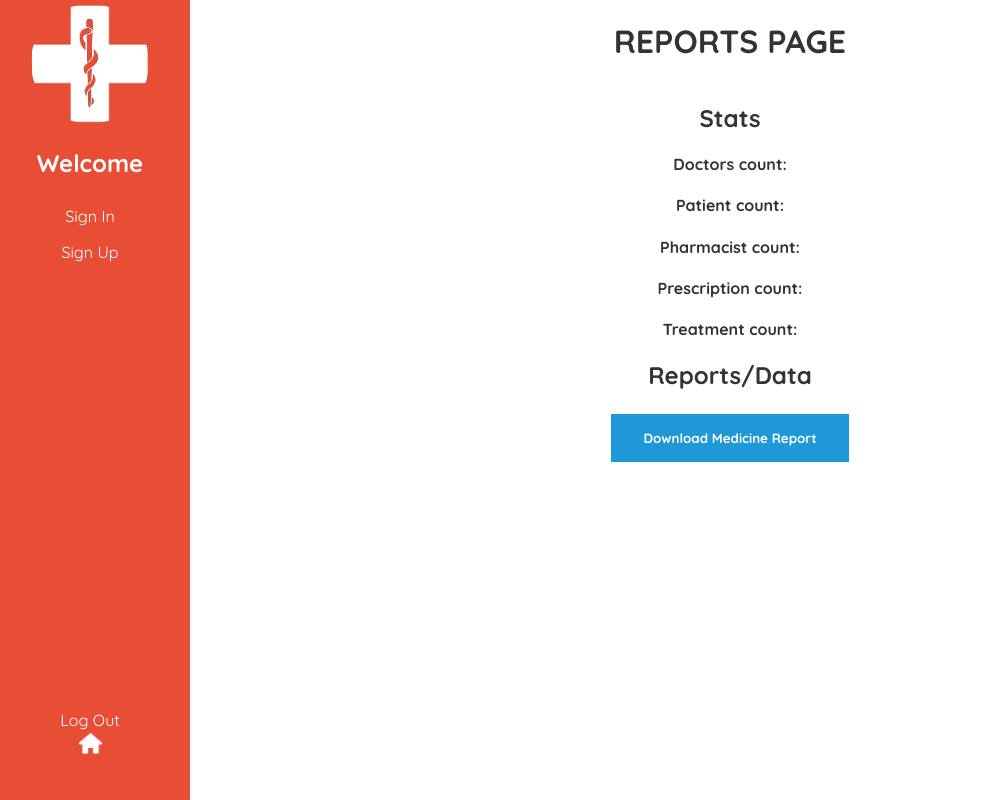
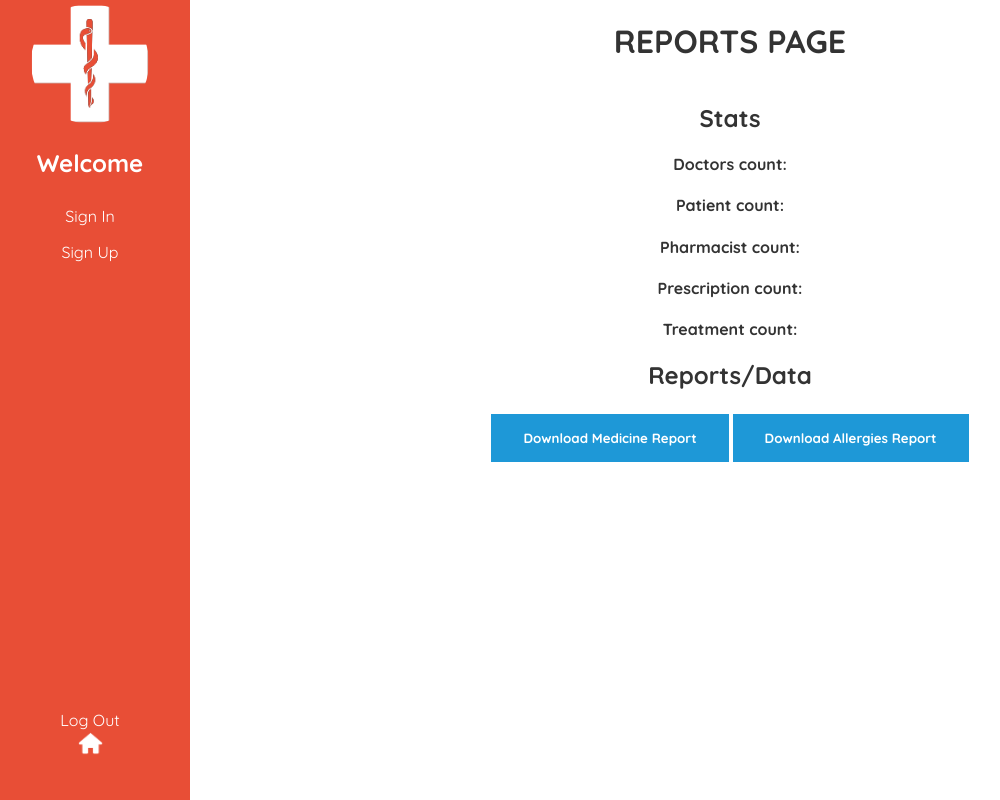
Before and after one commit to Turnbulll/CSCI334-Software-Design-Group-Project, a React (Create React App) app in the folder front-end/react-app/: page /DevSuperSecretReportsPageYourNotAllowedToSee in a window 1280 px wide. Shown: the whole page, without its empty margins (10-1010 px from the left). Built offline with nearby package versions, Linux system fonts and the light colour scheme; no server answers.

Commit message:
Allergy report added

```diff
--- a/front-end/react-app/src/pages/DevReports.js
+++ b/front-end/react-app/src/pages/DevReports.js
@@ -92,6 +92,56 @@ class DevReports extends React.Component {
 
     }
 
+    generateAllergiesReport = () =>{
+      Axios.get("http://localhost:8080/Treatment").then(resp =>
+      {
+
+        var string = "====================================================================\n";
+
+        var allergiesMap = new Map();
+        var allergiesCount = 0;
+
+        const treatments = resp.data;
+        for (var i = 0; i < treatments.length; i++){
+
+          if (treatments[i].allergies.length < 1){
+            continue;
+          }
+
+          var allergies = treatments[i].allergies;
+
+          for (var j = 0; j < allergies.length; j++){
+            //add allergy to string
+            if (allergiesMap.has(allergies[j])){
+              allergiesMap.set(allergies[j], allergiesMap.get(allergies[j]) + 1)
+            }else{
+              allergiesMap.set(allergies[j], 1);
+            }
+            allergiesCount++;
+          }
+
+        }
+
+        string += "Common Allergies\n";
+        string += "Total Unique Allergies: " + allergiesMap.size + "\n";
+        string += "Total Allergies: " + allergiesCount + "\n";
+        string += "====================================================================\n";
+
+        allergiesMap.forEach((value, key) => {
+          string += key + ": " + value + "\n";
+        })
+
+
+        string += "====================================================================\n";
+        //console.log(allergiesMap);
+        this.createFile(string, "Allergy Report");
+
+
+
+      });
+
+    }
+
 
 
     createFile(reportText, filename){
@@ -123,6 +173,7 @@ class DevReports extends React.Component {
 
        <h2>Reports/Data</h2>
         <button onClick={this.generateMedicinesReport} className='blueButton'>Download Medicine Report</button>
+        <button onClick={this.generateAllergiesReport} className='blueButton'>Download Allergies Report</button>
 
 
 
```
